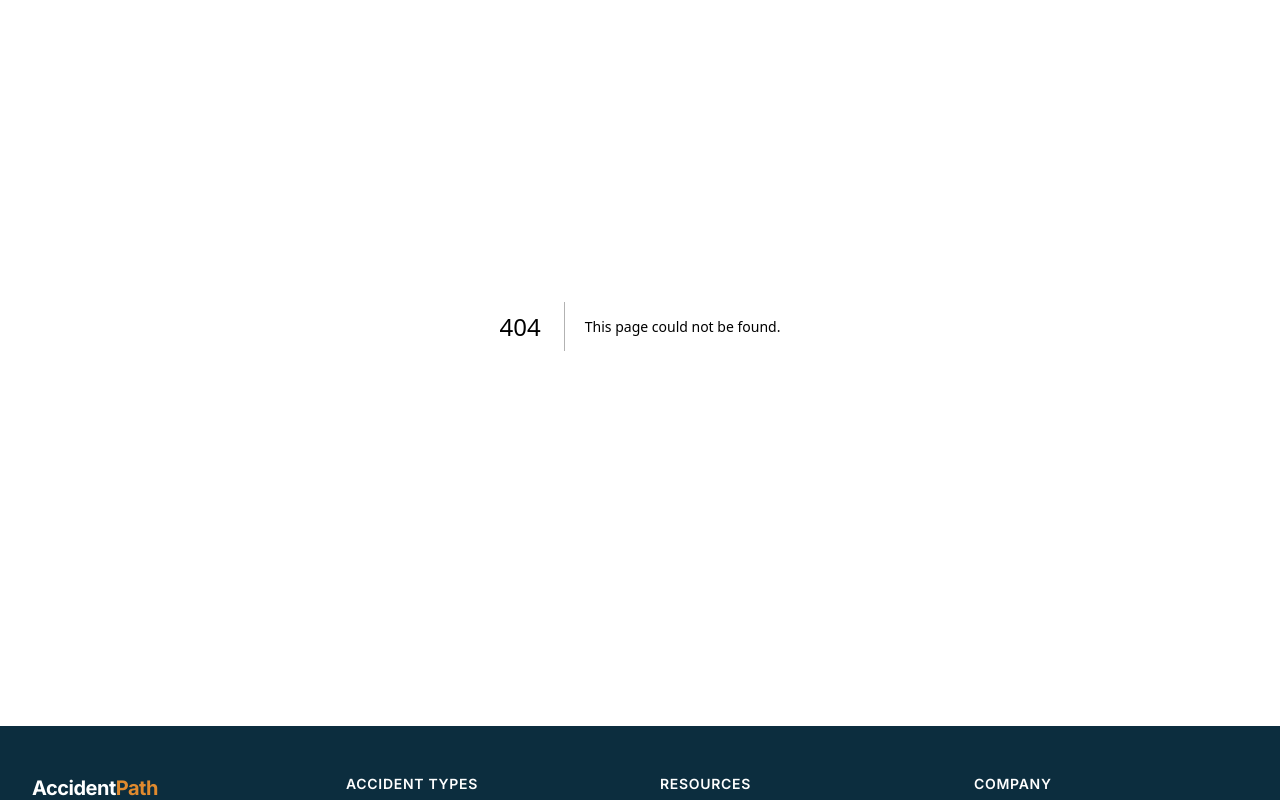
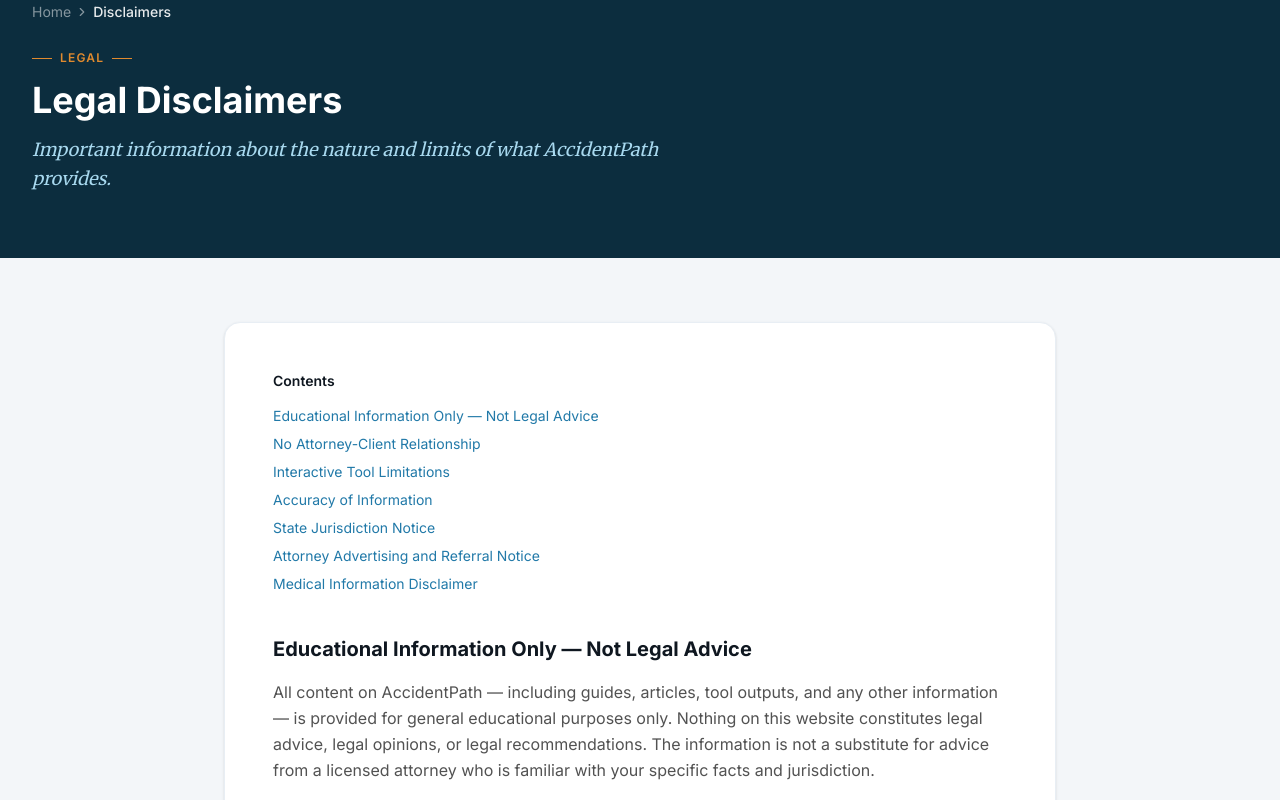
Before and after one commit to the-comet-companies/accident-path, a Next.js app: page /disclaimers in a window 1280 px wide. Before the commit this address had no page. Shown: the part 200-1000 px from the top of the page. Built offline with nearby package versions, Linux system fonts and the light colour scheme.

Commit message:
feat: add /disclaimers page with legal disclaimer content

```diff
--- /dev/null
+++ b/app/disclaimers/page.tsx
@@ -0,0 +1,135 @@
+import { Breadcrumb } from '@/components/layout/Breadcrumb'
+import { buildMetaTags } from '@/components/seo/MetaTags'
+
+export const metadata = buildMetaTags({
+  title: 'Legal Disclaimers — AccidentPath',
+  description:
+    'Important legal disclaimers about AccidentPath: educational information only, no attorney-client relationship, tool limitations, and jurisdiction notice.',
+  canonical: '/disclaimers',
+})
+
+const DISCLAIMERS = [
+  {
+    id: 'not-legal-advice',
+    heading: 'Educational Information Only — Not Legal Advice',
+    paragraphs: [
+      'All content on AccidentPath — including guides, articles, tool outputs, and any other information — is provided for general educational purposes only. Nothing on this website constitutes legal advice, legal opinions, or legal recommendations. The information is not a substitute for advice from a licensed attorney who is familiar with your specific facts and jurisdiction.',
+      'You should not act or refrain from acting based solely on information found on this website without first seeking legal advice from a qualified attorney licensed in your state.',
+    ],
+  },
+  {
+    id: 'no-attorney-client',
+    heading: 'No Attorney-Client Relationship',
+    paragraphs: [
+      'Use of AccidentPath — including our guides, tools, intake forms, or any referral features — does not create an attorney-client relationship between you and AccidentPath, or between you and any attorney whose information may appear on this platform.',
+      'Any communication you have through AccidentPath prior to formally engaging an attorney is not protected by attorney-client privilege. Do not share sensitive case details through this platform that you would not want disclosed to third parties.',
+    ],
+  },
+  {
+    id: 'tool-limitations',
+    heading: 'Interactive Tool Limitations',
+    paragraphs: [
+      'AccidentPath\'s interactive tools — including the Statute of Limitations Countdown, Evidence Collection Checklist, Lost Wages Estimator, and others — are designed to help you organize information and understand general concepts. They do not analyze your legal situation, predict the outcome of your case, or constitute legal or financial advice.',
+      'Tool outputs are based on general information you enter and general rules that may not apply to your specific circumstances. Laws, deadlines, and rules vary by jurisdiction and can change. Always verify any deadline or legal requirement with a qualified attorney before taking action.',
+    ],
+  },
+  {
+    id: 'accuracy',
+    heading: 'Accuracy of Information',
+    paragraphs: [
+      'AccidentPath makes reasonable efforts to ensure that the content on this platform is accurate, current, and helpful. However, we make no representations or warranties of any kind — express or implied — about the completeness, accuracy, reliability, or availability of any information on this site.',
+      'Laws and legal standards change. Content that was accurate when published may become outdated. AccidentPath is not responsible for errors or omissions in content, or for any actions taken in reliance on information found on this site.',
+    ],
+  },
+  {
+    id: 'jurisdiction',
+    heading: 'State Jurisdiction Notice',
+    paragraphs: [
+      'AccidentPath currently provides guidance specific to California and Arizona. Laws governing personal injury, insurance, and attorney-client relationships vary significantly from state to state. Information on this platform may not apply to residents of other states.',
+      'If you were injured in a state other than California or Arizona, please consult an attorney licensed in the relevant jurisdiction before relying on any information found on this site.',
+    ],
+  },
+  {
+    id: 'attorney-advertising',
+    heading: 'Attorney Advertising and Referral Notice',
+    paragraphs: [
+      'AccidentPath may facilitate connections between injured people and attorneys. When it does so, it operates as an educational platform and lead generation service — not as a certified lawyer referral service under California Business & Professions Code § 6155 unless separately certified.',
+      'AccidentPath does not guarantee the quality, competence, or character of any attorney. Attorney referrals are provided for informational purposes only. You should independently verify an attorney\'s qualifications, licensing status, and experience before engaging their services.',
+      'Past results do not guarantee future outcomes. "No fee unless you recover" and similar language refers to fee arrangements offered by specific attorneys and does not represent a guarantee by AccidentPath.',
+    ],
+  },
+  {
+    id: 'medical',
+    heading: 'Medical Information Disclaimer',
+    paragraphs: [
+      'Some content on AccidentPath discusses injuries, medical treatment, and related topics. This content is for general educational purposes only and is not medical advice. If you are injured, seek medical attention immediately. Do not delay seeking medical care because of information found on this website.',
+      'AccidentPath is not a medical provider. Nothing on this site should be used to self-diagnose or self-treat any condition.',
+    ],
+  },
+]
+
+export default function DisclaimersPage() {
+  return (
+    <div className="bg-surface-page min-h-screen">
+      <div className="bg-primary-900 py-12 lg:py-16">
+        <div className="max-w-7xl mx-auto px-4 sm:px-6 lg:px-8">
+          <Breadcrumb items={[{ label: 'Disclaimers' }]} variant="dark" />
+          <div className="flex items-center gap-2 text-amber-500 text-xs font-semibold uppercase tracking-widest font-sans mt-4 mb-3">
+            <span className="w-5 h-px bg-amber-500 shrink-0" aria-hidden="true" />
+            Legal
+            <span className="w-5 h-px bg-amber-500 shrink-0" aria-hidden="true" />
+          </div>
+          <h1 className="font-sans font-bold text-3xl sm:text-4xl text-white leading-tight">
+            Legal Disclaimers
+          </h1>
+          <p className="mt-3 font-serif italic text-primary-200 text-lg max-w-2xl leading-relaxed">
+            Important information about the nature and limits of what AccidentPath provides.
+          </p>
+        </div>
+      </div>
+
+      <div className="max-w-4xl mx-auto px-4 sm:px-6 lg:px-8 py-12 lg:py-16">
+        <div className="bg-surface-card rounded-2xl shadow-sm border border-neutral-100 overflow-hidden">
+          <div className="p-8 lg:p-12">
+
+            <nav aria-label="Disclaimer sections" className="mb-10">
+              <p className="font-sans font-semibold text-sm text-neutral-950 mb-3">Contents</p>
+              <ol className="space-y-1">
+                {DISCLAIMERS.map((d) => (
+                  <li key={d.id}>
+                    <a
+                      href={`#${d.id}`}
+                      className="font-sans text-sm text-primary-600 hover:text-primary-700 hover:underline transition-colors"
+                    >
+                      {d.heading}
+                    </a>
+                  </li>
+                ))}
+              </ol>
+            </nav>
+
+            <div className="space-y-10">
+              {DISCLAIMERS.map((disclaimer, index) => (
+                <section key={disclaimer.id} id={disclaimer.id} aria-labelledby={`heading-${disclaimer.id}`}>
+                  {index > 0 && <hr className="border-neutral-100 mb-10" />}
+                  <h2
+                    id={`heading-${disclaimer.id}`}
+                    className="font-sans font-bold text-xl text-neutral-950 mb-4"
+                  >
+                    {disclaimer.heading}
+                  </h2>
+                  {disclaimer.paragraphs.map((para, i) => (
+                    <p key={i} className="font-sans text-neutral-600 leading-relaxed mb-3 last:mb-0">
+                      {para}
+                    </p>
+                  ))}
+                </section>
+              ))}
+            </div>
+
+          </div>
+        </div>
+      </div>
+    </div>
+  )
+}
```
